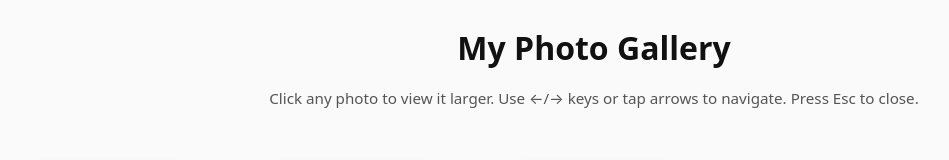
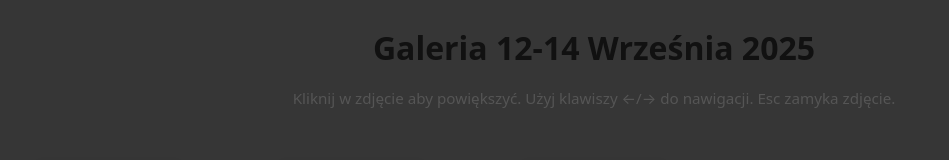
Before and after one commit to piekospiotr/kostkowice2025, a plain HTML site: page index.html in a window 1280 px wide. Shown: the top 160 px of the page, without its empty margins (46-995 px from the left). Drawn offline with Linux system fonts and the light colour scheme.

Commit message:
Update index.html

```diff
--- a/index.html
+++ b/index.html
@@ -3,10 +3,10 @@
 <head>
   <meta charset="UTF-8" />
   <meta name="viewport" content="width=device-width, initial-scale=1" />
-  <title>My Photo Gallery</title>
+  <title>Wspomnienia WolnoMi! - Kostkowice 2025</title>
   <style>
     :root {
-      --bg: #fafafa;
+      --bg: #363636;
       --fg: #111;
       --shadow: 0 2px 8px rgba(0,0,0,.15);
       --accent: #2563eb; /* nice blue for focus rings */
@@ -133,8 +133,8 @@
 </head>
 <body>
   <header>
-    <h1>My Photo Gallery</h1>
-    <p class="subtle">Click any photo to view it larger. Use ←/→ keys or tap arrows to navigate. Press Esc to close.</p>
+    <h1>Galeria 12-14 Września 2025</h1>
+    <p class="subtle">Kliknij w zdjęcie aby powiększyć. Użyj klawiszy ←/→ do nawigacji. Esc zamyka zdjęcie.</p>
   </header>
 
   <main class="gallery" id="gallery">
```
